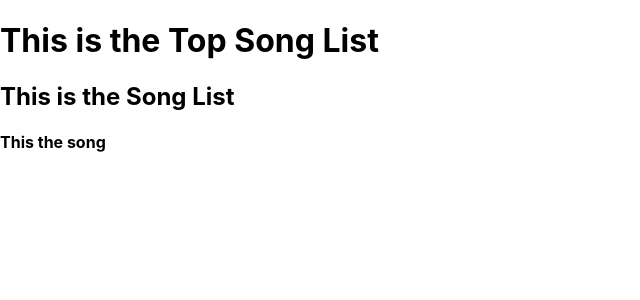
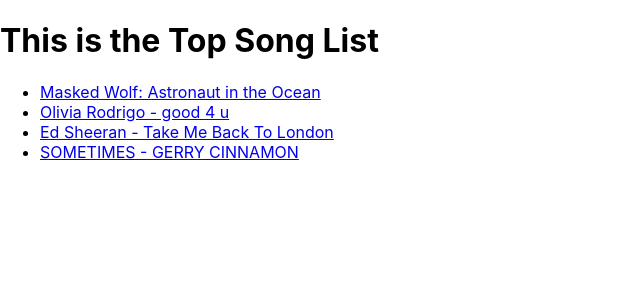
Before and after one commit to Andrew-Lindsay42/Week7Day2Lab, a React (Create React App) app: page / in a window 1280 px wide. Shown: the top 300 px of the page, without its empty margins (0-640 px from the left). Built offline with nearby package versions, Linux system fonts and the light colour scheme.

Commit message:
finished mvp

```diff
--- a/src/components/Song.js
+++ b/src/components/Song.js
@@ -1,10 +1,13 @@
 import React from "react";
 
 
-const Song = () => {
+
+const Song = ({song}) => {
     return (
-        <h4>This the song</h4>
-    )
+        <li className="song">
+            <a href={song.url}>{song.name}</a>
+        </li>
+    );
 }
 
-export default Song
+export default Song;
--- a/src/components/SongList.js
+++ b/src/components/SongList.js
@@ -1,12 +1,20 @@
 import React from "react";
 import Song from "./Song";
 
-const SongList = () =>  {
+const SongList = ({songs}) =>  {
+
+    const Songs = songs.map((song) => {
+        return(
+            <Song song={song} key={song.id} />
+        )
+    })
+
     return(
-        <>
-        <h2>This is the Song List</h2>
-        <Song />
-        </>
+        <div class="song-list" >
+        <ul>
+            {Songs}
+        </ul>
+        </div>
     )
 };
 
--- a/src/container/TopSongBox.js
+++ b/src/container/TopSongBox.js
@@ -1,8 +1,8 @@
-import React from "react";
+import React, { useState } from "react";
 import SongList from "../components/SongList";
 
 const TopSongBox = () => {
-    const intialSongs = [
+    const initialSongs = [
         {id: 1,
         name: "Masked Wolf: Astronaut in the Ocean",
         url: "https://www.youtube.com/watch?v=YRNyamyBOIQ"
@@ -20,10 +20,12 @@
         url:"https://www.youtube.com/watch?v=At3xXBEy4n4"
         }
     ]
+
+    const [songs, setSongs] = useState(initialSongs)
     return(
         <>
         <h1>This is the Top Song List</h1>
-        <SongList />
+        <SongList songs={songs} />
         </>
     )
 }
```
